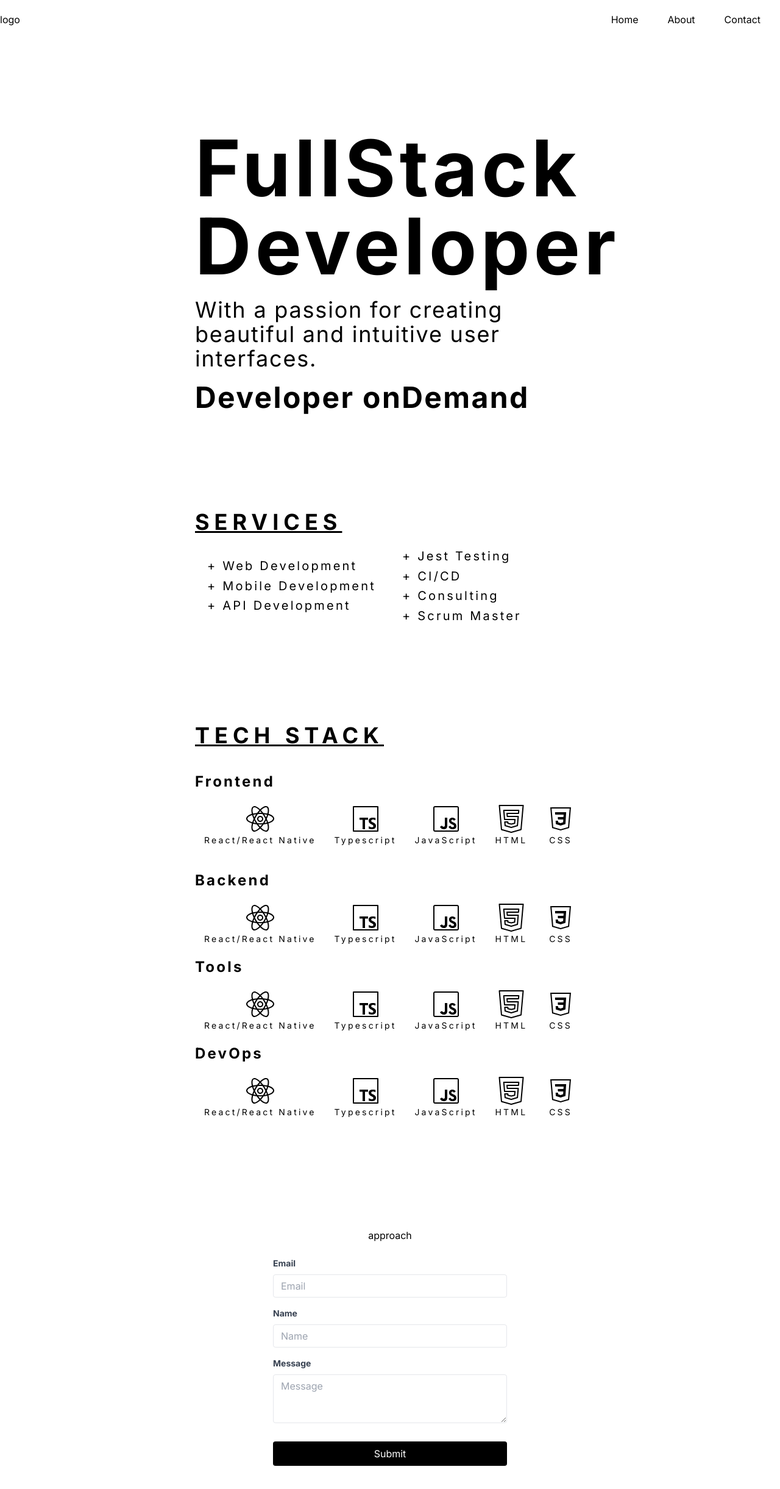
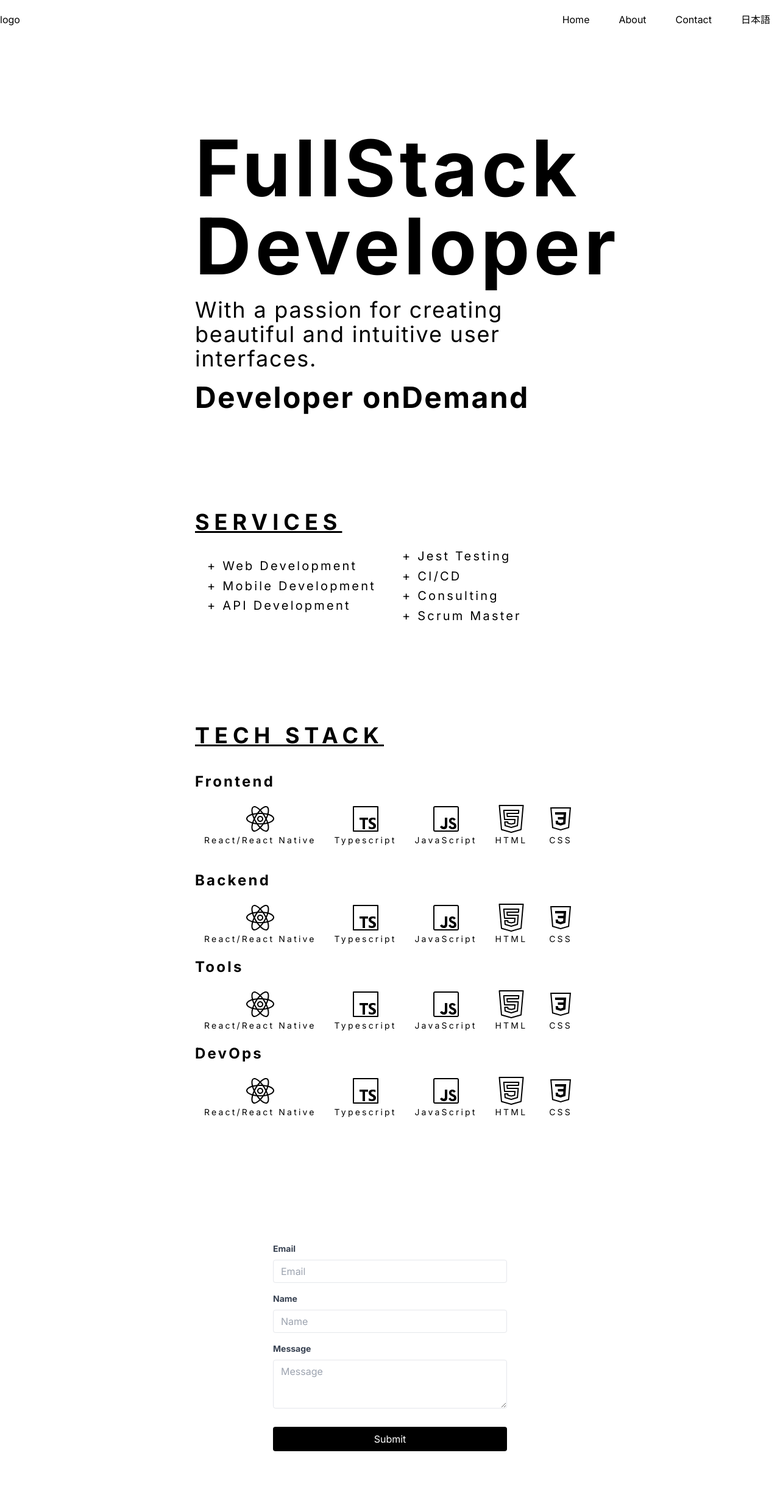
Before and after one commit to ryuatnorcal/portfolio, a Next.js app: page / in a window 1280 px wide. Shown: the top 2442 px of the page at 61% size. Built offline with nearby package versions, Linux system fonts and the light colour scheme.

Commit message:
feat: contact, locale provider about page

```diff
--- a/src/app/about/page.tsx
+++ b/src/app/about/page.tsx
@@ -1,8 +1,13 @@
+import Page from '@/components/Pages'
 const About = () => {
   return (
-    <div>
-      About
-    </div>
+    <main className="flex-row items-center justify-center ">
+      <Page sectionName="about">
+        <div>
+          About
+        </div>
+      </Page>
+    </main>
   )
 }
 
--- a/src/app/api/email/route.ts
+++ b/src/app/api/email/route.ts
@@ -2,7 +2,7 @@
 import { NextApiRequest } from 'next'
 import { NextResponse } from 'next/server'
 import { MailerSend, EmailParams, Sender, Recipient } from 'mailersend'
-
+import Error from '@/utils/error'
 type ResponseData = {
   message: string
 }
@@ -15,6 +15,19 @@ export const POST = async (
     const name = formData.get('name')
     const email = formData.get('email')
     const message = formData.get('message')
+
+    if (email === null || email === '' || !email.match(/^[a-zA-Z0-9_.+-]+@[a-zA-Z0-9-]+\.[a-zA-Z0-9-.]+$/)) {
+      return Error('Invalid Email')
+    }
+
+    if (name === null || name === '') {
+      console.log('Name is required')
+      return Error('Name is required')
+    }
+
+    if (message === null || message === '') {
+      return Error('Message is required')
+    }
 
 
 
--- a/src/app/contact/page.tsx
+++ b/src/app/contact/page.tsx
@@ -0,0 +1,18 @@
+
+import Page from '@/components/Pages'
+const Contact = () => {
+  return (
+    <main className="flex flex-row items-center justify-center ">
+      <Page sectionName="contact">
+        <div className="pt-10p">
+          <span className="text-4xl sm:text-7xl block font-bold tracking-wider mb-5">
+            Let's Talk
+          </span>
+          <p className='tracking-wider'>I will get back to you ASAP!</p>
+        </div>
+      </Page>
+    </main>
+  )
+}
+
+export default Contact
--- a/src/app/layout.tsx
+++ b/src/app/layout.tsx
@@ -3,7 +3,7 @@ import { Inter } from "next/font/google";
 import "./globals.css";
 import Menu from "@/components/Menu";
 import Email from "@/components/Email";
-
+import {LocaleProvider} from "@/hooks/useLocale";
 const inter = Inter({ subsets: ["latin"] });
 
 export const metadata: Metadata = {
@@ -19,9 +19,11 @@ export default function RootLayout({
   return (
     <html lang="en">
       <body className={inter.className}>
-        <Menu />
-        {children}
-        <Email />
+        <LocaleProvider>
+          <Menu />
+          {children}
+          <Email />
+        </LocaleProvider>
       </body>
     </html>
   );
--- a/src/app/page.tsx
+++ b/src/app/page.tsx
@@ -12,9 +12,6 @@ export default function Home() {
       <Page sectionName="tech">
         <Tech />
       </Page>
-      <Page sectionName="approach">
-        approach
-      </Page>
     </main>
   );
 }
--- a/src/components/Contents/service.tsx
+++ b/src/components/Contents/service.tsx
@@ -3,7 +3,7 @@ export const Service = () => {
   return (
     <div className="flex flex-col justify-start w-10/12 md:w-8/12 lg:w-6/12 pb-10p">
       <h1 className="text-4xl font-bold tracking-md mb-5 underline">SERVICES</h1>
-      <div className="grid sm:grid-cols-2 text-xl items-center flex justify-end tracking-sm leading-relaxed">
+      <div className="grid sm:grid-cols-2 text-xl items-center flex sm:justify-end tracking-sm leading-relaxed">
         <div className="col-span-1 xs:pl-2 lg:pl-5">
           <p>+ Web Development</p>
           <p>+ Mobile Development</p>
--- a/src/components/Email/index.tsx
+++ b/src/components/Email/index.tsx
@@ -1,10 +1,12 @@
 'use client'
-import {FormEvent} from 'react'
+import {useState} from 'react'
 
 
 const Email = () => {
+  const [error, setError] = useState<string | null>(null);
   const handleSubmit = async (event: React.FormEvent<HTMLFormElement>) => {
     event.preventDefault();
+    setError(null);
     const formData = new FormData(event.currentTarget);
 
     const endpoint = '/api/email';
@@ -14,11 +16,15 @@ const Email = () => {
     };
     const response = await fetch(endpoint, options);
     const result = await response.json();
-    console.log(`result: ${result}`);
+
+    if (result.status === 'error') {
+      setError(result.data.message);
+    }
   }
   return (
     <div className="max-w-md mx-auto">
       <form onSubmit={handleSubmit} className="bg-white rounded px-8 pt-6 pb-8 mb-4">
+      {error && <p className="text-red-500">{error}</p>}
         <div className="mb-4">
           <label className="block text-gray-700 text-sm font-bold mb-2">
             Email
--- a/src/components/Menu/index.tsx
+++ b/src/components/Menu/index.tsx
@@ -1,4 +1,17 @@
+'use client'
+
+import { useLocale } from "@/hooks/useLocale"
 const Menu = () => {
+  const { locale, setLocale } = useLocale()
+
+  const handleLocale = () => {
+    if (locale === 'en') {
+      setLocale('jp')
+    } else {
+      setLocale('en')
+    }
+  }
+
   return (
     <nav className="flex justify-between items-center mt-3">
       <div className="flex items-center">
@@ -8,6 +21,7 @@ const Menu = () => {
         <a href='/' className="inline-block px-4 mr-4 py-2 rounded-md text-black bg-white hover:text-white hover:bg-black transition-colors duration-300">Home</a>
         <a href='/about' className="inline-block mr-4 px-4 rounded-md py-2 text-black bg-white hover:text-white hover:bg-black transition-colors duration-300">About</a>
         <a href='/contact' className="inline-block mr-4 rounded-md px-4 py-2 text-black bg-white hover:text-white hover:bg-black transition-colors duration-300">Contact</a>
+        <button className="inline-block px-4 py-2 rounded-md text-black bg-white hover:text-white hover:bg-black transition-colors duration-300" onClick={handleLocale}>{locale !== 'en' ? 'English' : '日本語'}</button>
       </div>
     </nav>
   )
--- /dev/null
+++ b/src/hooks/useLocale.tsx
@@ -0,0 +1,29 @@
+'use client'
+
+import { createContext, useContext, useState } from "react";
+
+type LocaleProps = {
+  locale: string,
+  setLocale: (locale: string) => void
+}
+type LocaleProviderProps = {
+  children: React.ReactNode
+}
+
+export const LocaleContext = createContext<LocaleProps|null>(null);
+
+export const LocaleProvider = ({ children }: LocaleProviderProps) => {
+  const [locale, setLocale] = useState("en");
+
+  const localeProps = {
+    locale,
+    setLocale
+  }
+  return (
+    <LocaleContext.Provider value={localeProps}>
+      {children}
+    </LocaleContext.Provider>
+  )
+}
+
+export const useLocale = () => useContext(LocaleContext)
--- /dev/null
+++ b/src/utils/error.ts
@@ -0,0 +1,12 @@
+import { NextResponse } from "next/server"
+
+const Error = (message: string) => {
+  return NextResponse.json({
+    status: 'error',
+    data: {
+      message
+    }
+   })
+}
+
+export default Error
```
Also changed, not shown: src/app/contact/layout.tsx (deleted).
